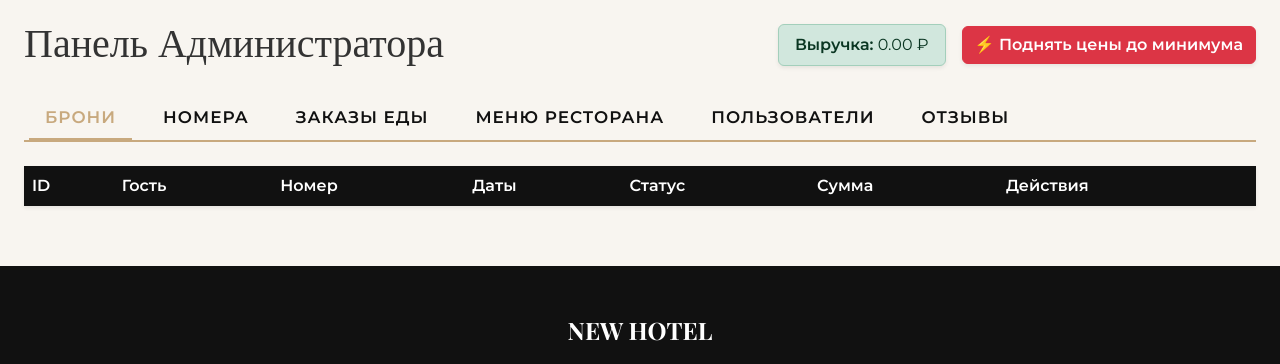
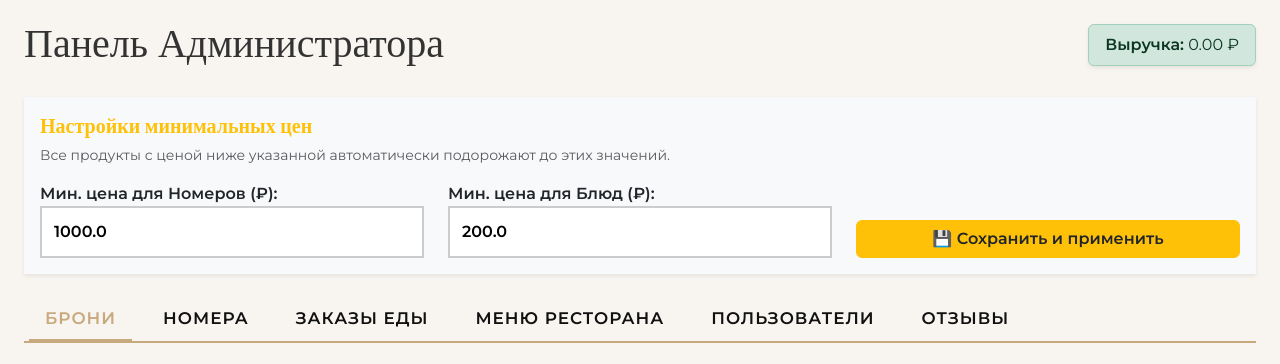
Before and after one commit to L0qt/hotels, a Flask app: page /admin in a window 1280 px wide. Shown: the part 83-447 px from the top of the page. Run offline with Flask 3, Linux system fonts and the light colour scheme; a user stored in the database is signed in; data comes from the database, SQL or seed files in the repository; data that the repository does not hold is empty.

Commit message:
Update admin_dashboard.html

```diff
--- a/templates/admin_dashboard.html
+++ b/templates/admin_dashboard.html
@@ -3,14 +3,31 @@
 <div class="container-fluid my-4 px-4">
     <div class="d-flex justify-content-between align-items-center mb-4">
         <h1 class="display-6">Панель Администратора</h1>
-        <div class="d-flex align-items-center gap-3">
-            <div class="alert alert-success mb-0 py-2 px-3 shadow-sm">
-                <strong>Выручка:</strong> {{ "%.2f"|format(revenue) }} ₽
-            </div>
-            <!-- НОВАЯ КНОПКА МАССОВОГО ПОДНЯТИЯ ЦЕН -->
-            <a href="{{ url_for('admin_apply_min_prices') }}" class="btn btn-danger fw-bold shadow-sm" onclick="return confirm('Все цены ниже минимальных (1000₽ для номеров и 200₽ для блюд) будут принудительно повышены. Продолжить?')">
-                ⚡ Поднять цены до минимума
-            </a>
+        <div class="alert alert-success mb-0 py-2 px-3 shadow-sm">
+            <strong>Выручка:</strong> {{ "%.2f"|format(revenue) }} ₽
+        </div>
+    </div>
+
+    <!-- БЛОК НАСТРОЙКИ МИНИМАЛЬНЫХ ЦЕН -->
+    <div class="card shadow-sm border-warning mb-4">
+        <div class="card-body bg-light">
+            <h5 class="card-title text-warning fw-bold"><i class="bi bi-sliders"></i> Настройки минимальных цен</h5>
+            <p class="text-muted small mb-3">Все продукты с ценой ниже указанной автоматически подорожают до этих значений.</p>
+            <form method="POST" action="{{ url_for('admin_update_min_prices') }}" class="row align-items-end">
+                <div class="col-md-4">
+                    <label class="fw-bold">Мин. цена для Номеров (₽):</label>
+                    <input type="number" name="min_room" class="form-control" value="{{ min_room_price }}" step="1" required>
+                </div>
+                <div class="col-md-4">
+                    <label class="fw-bold">Мин. цена для Блюд (₽):</label>
+                    <input type="number" name="min_menu" class="form-control" value="{{ min_menu_price }}" step="1" required>
+                </div>
+                <div class="col-md-4">
+                    <button type="submit" class="btn btn-warning text-dark fw-bold w-100" onclick="return confirm('Применить новые лимиты и автоматически поднять дешевые позиции?')">
+                        💾 Сохранить и применить
+                    </button>
+                </div>
+            </form>
         </div>
     </div>
 
```
